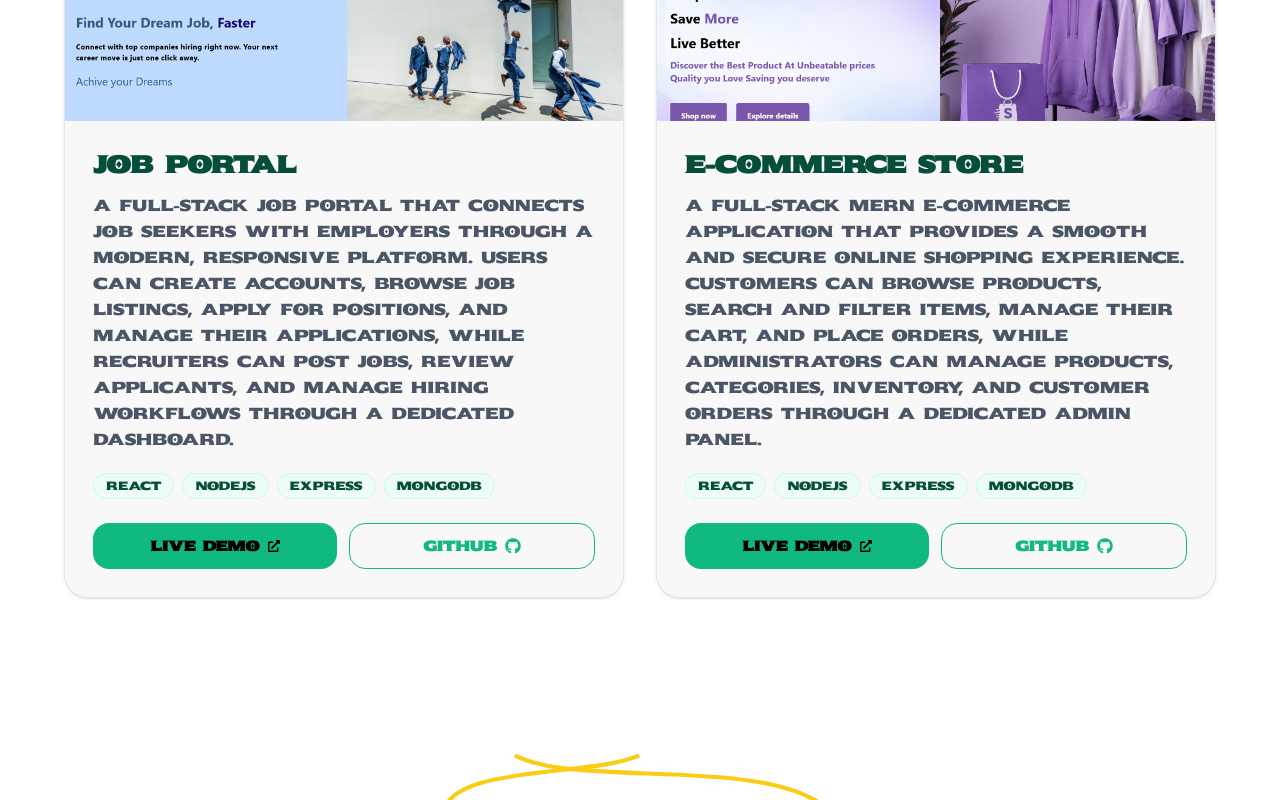
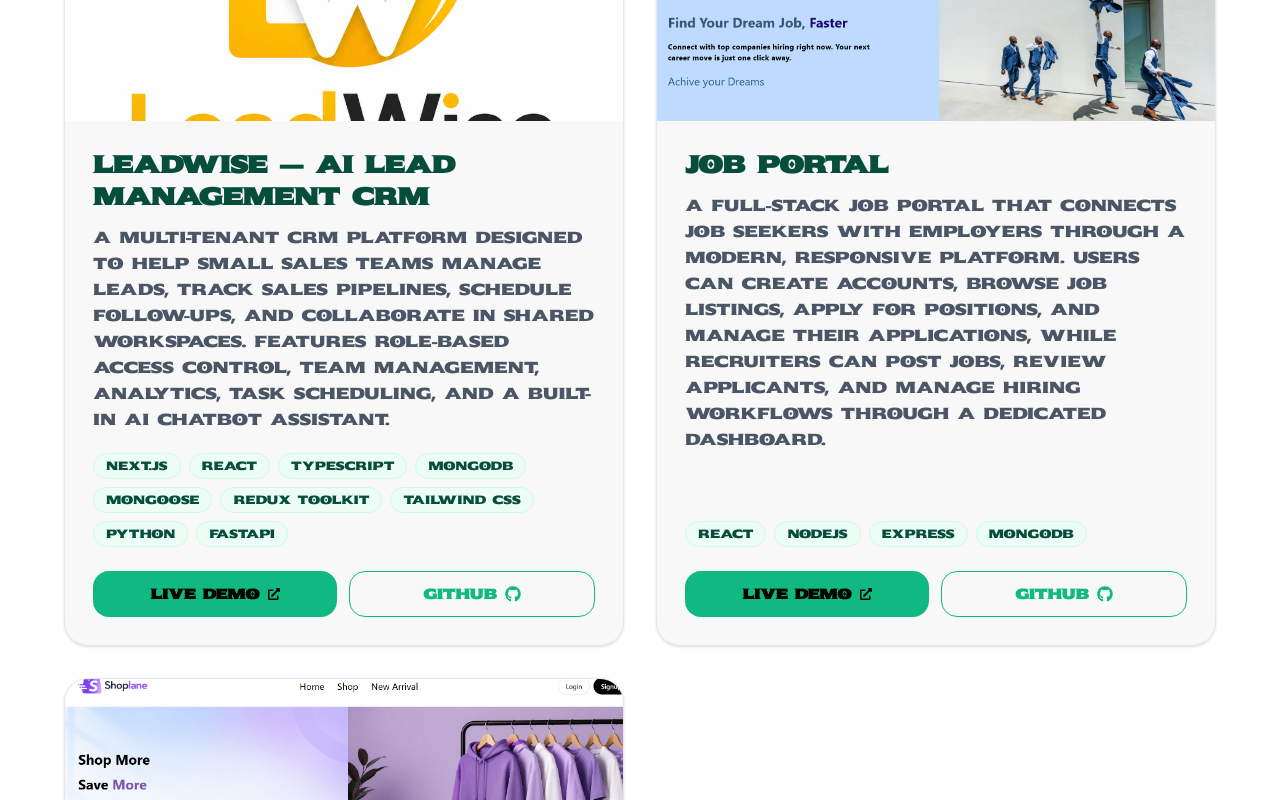
Before and after one commit to Bilal1lshk/BilalProtfolio, a Next.js app in the folder my-app/: page / in a window 1280 px wide. Shown: the part 2440-3240 px from the top of the page. Built offline with nearby package versions, Linux system fonts and the light colour scheme.

Commit message:
done adding new project

```diff
--- a/my-app/src/app/-components/Projects.jsx
+++ b/my-app/src/app/-components/Projects.jsx
@@ -3,6 +3,25 @@ import { motion } from 'framer-motion'
 import ProjectCard from './reuseable.jsx/ProjectCard'
 
 const projects = [
+    {
+        title: 'LeadWise — AI Lead Management CRM',
+        description:
+            'A multi-tenant CRM platform designed to help small sales teams manage leads, track sales pipelines, schedule follow-ups, and collaborate in shared workspaces. Features role-based access control, team management, analytics, task scheduling, and a built-in AI chatbot assistant.',
+        image: '/leadwise.png',
+        stack: [
+            'Next.js',
+            'React',
+            'TypeScript',
+            'MongoDB',
+            'Mongoose',
+            'Redux Toolkit',
+            'Tailwind CSS',
+            'Python',
+            'FastAPI',
+        ],
+        liveUrl: 'https://leadmanagmentsystem-nu.vercel.app/',
+        githubUrl: 'https://github.com/Bilal1lshk/Leadmanagmentsystem',
+    },
     {
         title: 'Job Portal ',
         description:
--- a/my-app/src/app/-components/reuseable.jsx/LetsWork.jsx
+++ b/my-app/src/app/-components/reuseable.jsx/LetsWork.jsx
@@ -1,4 +1,5 @@
 import { motion } from 'motion/react'
+import Link from 'next/link';
 import React, { useEffect, useState } from 'react'
 import { FaInstagram } from "react-icons/fa";
 import { FaLinkedin } from "react-icons/fa";
@@ -49,9 +50,15 @@ export default function LetsWork() {
         <div className=' text-black flex w-full h-[900px]  rounded-xl  mb-16'>
             <div className='w-full'>
                 <div className='flex flex-col md:flex-row flex-wrap justify-between mb-10 p-4'>
-                    <div className='flex flex-col justify-center items-center gap-2'><h3>Instragram</h3> <FaInstagram className='text-2xl' /></div>
-                    <div className='flex flex-col justify-center items-center gap-2'><h3>Linkden</h3> <FaLinkedin className='text-2xl' /></div>
-                    <div className='flex flex-col justify-center items-center gap-2'><h3>Github</h3> <FaGithub className='text-2xl' /></div>
+                <Link href="https://www.instagram.com/bilalshk280/" target="_blank" rel="noopener noreferrer">
+                        <div className='flex flex-col justify-center items-center gap-2'><h3>Instragram</h3> <FaInstagram className='text-2xl' /></div>
+                    </Link>
+                    <Link href="https://www.linkedin.com/in/bilal-ahmad-439680343/" target="_blank" rel="noopener noreferrer">
+                        <div className='flex flex-col justify-center items-center gap-2'><h3>Linkden</h3> <FaLinkedin className='text-2xl' /></div>
+                    </Link>
+                    <Link href="https://github.com/Bilal1lshk" target="_blank" rel="noopener noreferrer">
+                        <div className='flex flex-col justify-center items-center gap-2'><h3>Github</h3> <FaGithub className='text-2xl' /></div>
+                    </Link>
                 </div>
                 <div className='h-full min-w-full '>
                     <div className='flex justify-start w-full'>
```
Also changed, not shown: my-app/public/leadwise.png (added).
